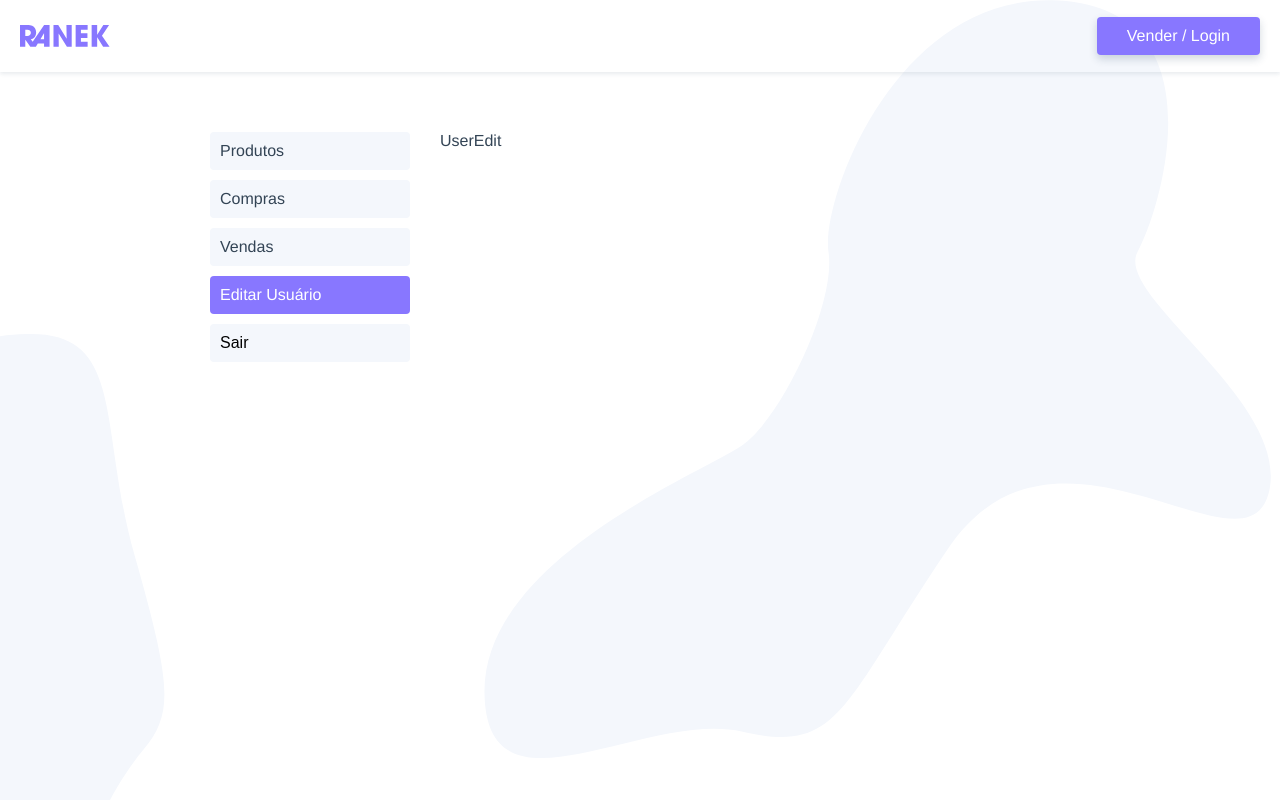
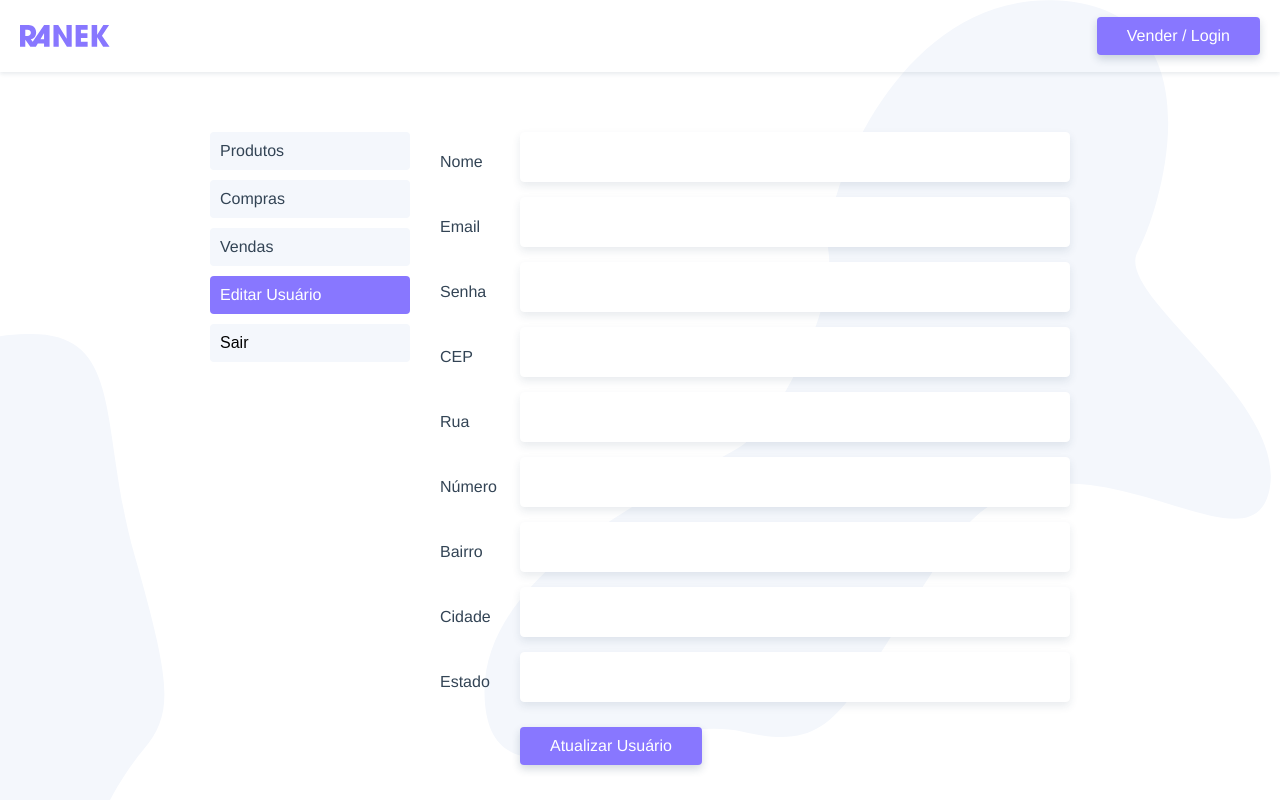
Before and after one commit to rezendefelipe/vue-ranek, a Vue app: page /user/user-edit in a window 1280 px wide. Shown: the top 800 px of the page. Built offline with nearby package versions, Linux system fonts and the light colour scheme.

Commit message:
feat: add update user

```diff
--- a/src/services.js
+++ b/src/services.js
@@ -11,6 +11,9 @@
     post(endpoint, body) {
         return axiosInstance.post(endpoint, body);
     },
+    put(endpoint, body) {
+        return axiosInstance.put(endpoint, body);
+    },
     delete(endpoint) {
         return axiosInstance.delete(endpoint);
     }
--- a/src/views/user/UserEdit.vue
+++ b/src/views/user/UserEdit.vue
@@ -1,10 +1,30 @@
 <template>
-  <p>UserEdit</p>
+  <section>
+    <UserForm>
+      <button class="btn btn-form" @click.prevent="updateUser">Atualizar Usuário</button>
+    </UserForm>
+  </section>
 </template>
 
 <script>
+import UserForm from "@/components/UserForm.vue";
+import { api } from "@/services.js";
+
 export default {
-    name: "UserEdit"
+  name: "UserEdit",
+  components: {
+    UserForm
+  },
+  methods: {
+    updateUser() {
+      api.put(`/usuario/${ this.$store.state.user.id }`, this.$store.state.user).then(() => {
+        this.$store.dispatch("getUser", this.$store.state.user.id);
+        this.$router.push({ name: "user" })
+      }).catch(err => {
+        console.log(err);
+      })
+    }
+  }
 }
 </script>
 
```
